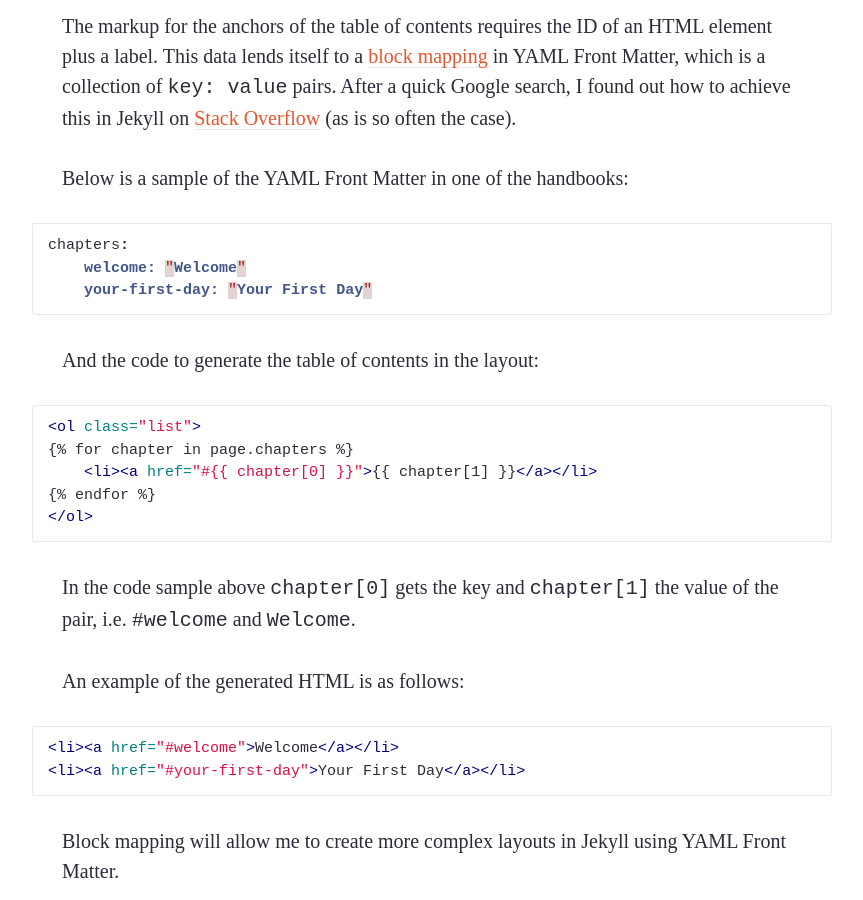
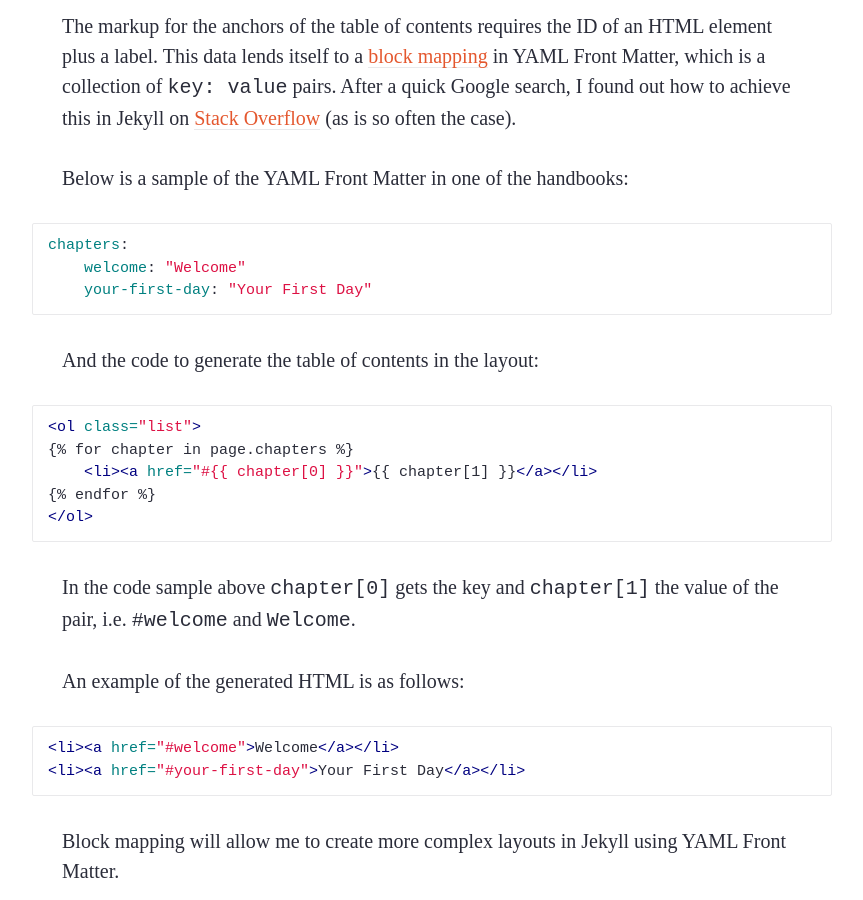
Before and after one commit to michaelthorne/michaelthorne.github.io, a Jekyll site: the page built from _posts/2015-08-17-displaying-key-value-pairs-in-jekyll-from-yaml-front-matter.md, in a window 1280 px wide and 900 px high, scrolled down 1444 px. Shown: the whole window, without its empty margins (208-1071 px from the left). Built offline with Jekyll 4.4.1, drawn with Linux system fonts in a browser that asks for light colours; some web fonts are replaced.

Commit message:
Changed highlight

```diff
--- a/_posts/2015-08-17-displaying-key-value-pairs-in-jekyll-from-yaml-front-matter.md
+++ b/_posts/2015-08-17-displaying-key-value-pairs-in-jekyll-from-yaml-front-matter.md
@@ -30,7 +30,7 @@ pairs. After a quick Google search, I found out how to achieve this in Jekyll on
 
 Below is a sample of the YAML Front Matter in one of the handbooks:
 
-{% highlight scala %}
+{% highlight yaml %}
 chapters:
     welcome: "Welcome"
     your-first-day: "Your First Day"
```
